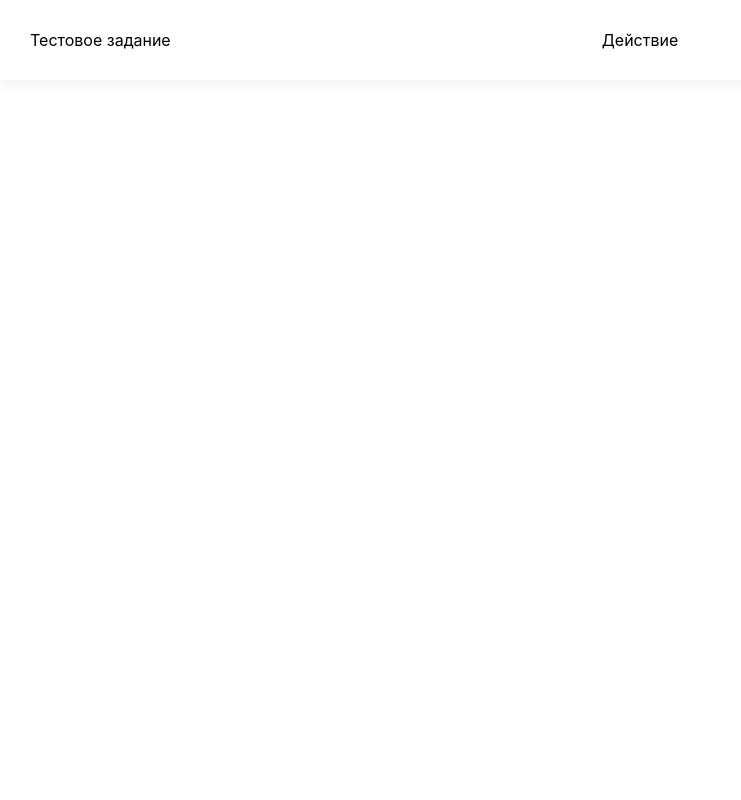
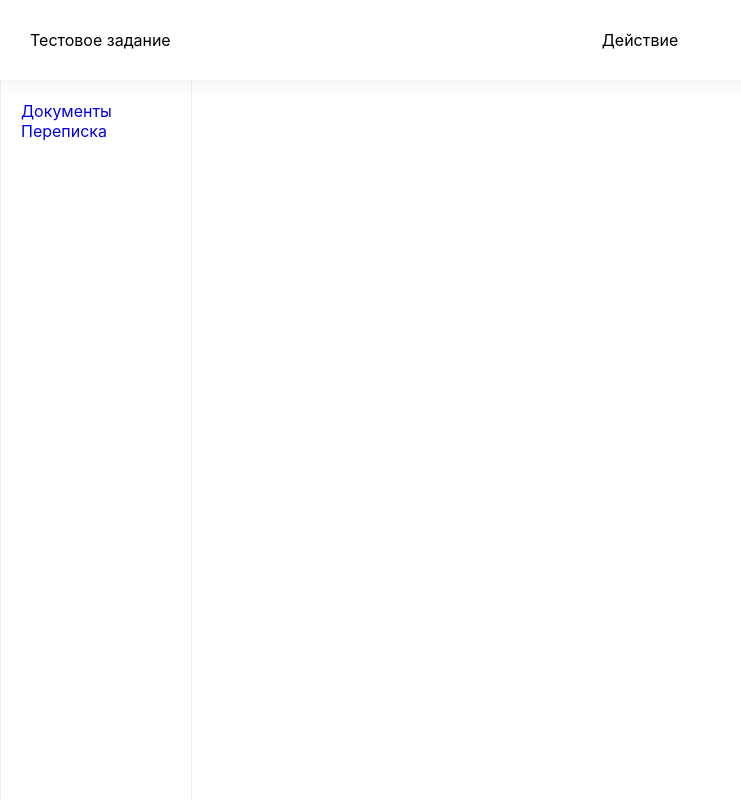
Before and after one commit to navacar/Documents, a React (Create React App) app: page / in a window 1280 px wide. Shown: the top 800 px of the page, without its empty margins (0-741 px from the left). Built offline with nearby package versions, Linux system fonts and the light colour scheme.

Commit message:
NavBar starting

```diff
--- a/src/App.js
+++ b/src/App.js
@@ -1,11 +1,13 @@
 import React from 'react';
 import './App.css';
 import Header from './Components/Header/Header';
+import NavBar from './Components/NavBar/NavBar';
 
 function App() {
   return (
     <div className="App">
       <Header />
+      <NavBar />
       <div className="appContent">
 
       </div>
--- a/src/Components/Header/Header.css
+++ b/src/Components/Header/Header.css
@@ -1,4 +1,5 @@
 .Header{
+    z-index: 2;
     grid-area: h;
     background: #FFFFFF;
     box-shadow: 0px 1.4945px 1.53979px rgba(0, 0, 0, 0.02), 0px 9.94853px 10.25px rgba(0, 0, 0, 0.03);
--- a/src/Components/Header/Header.jsx
+++ b/src/Components/Header/Header.jsx
@@ -11,11 +11,9 @@ const Header = () => {
         if (getComputedStyle(document.querySelector(':root')).getPropertyValue('--hiddenBoxVisibility') === "visible") {
             root.style.setProperty("--hiddenBoxVisibility", "hidden");
             root.style.setProperty("--hiddenBoxOpacity", "0");
-
         }else{
             root.style.setProperty("--hiddenBoxVisibility", "visible");
             root.style.setProperty("--hiddenBoxOpacity", "1");
-
         }
 
     }
@@ -30,7 +28,7 @@ const Header = () => {
                 <div className="accountName">
                     {accountName}
                 </div>
-                <img className="accountImg" src="/icons/Avatar.png" />
+                <img className="accountImg" src="/icons/Avatar.png"/>
             </div>
             <div onClick={actionOnClick} className="Action">
                 Действие
--- /dev/null
+++ b/src/Components/NavBar/NavBar.css
@@ -0,0 +1,25 @@
+.navBar{
+    grid-area: n;
+    position: fixed;
+    width: 150px;
+    height: 1233px;
+
+    background: #FFFFFF;
+    border: 1px solid rgba(62, 68, 91, 0.1);
+    border-radius: 8px;
+    padding: 20px;
+
+    z-index: 1;
+}
+
+.Documents{
+    position: absolute;
+    top: 100px;
+    text-decoration: none;
+}
+
+.Сorrespondence{
+    position: absolute;
+    top: 120px;
+    text-decoration: none;
+}
--- /dev/null
+++ b/src/Components/NavBar/NavBar.jsx
@@ -0,0 +1,17 @@
+import React from 'react';
+import './NavBar.css';
+import { NavLink } from 'react-router-dom';
+
+const NavBar = () => {
+
+
+
+
+    return(
+        <nav className="navBar">
+            <NavLink className="Documents" activeClassName="active" to="/Documents" > Документы </NavLink>
+            <NavLink className="Сorrespondence" activeClassName="active" to="/Сorrespondence" > Переписка </NavLink>
+        </nav>
+    )
+}
+export default NavBar;
```
